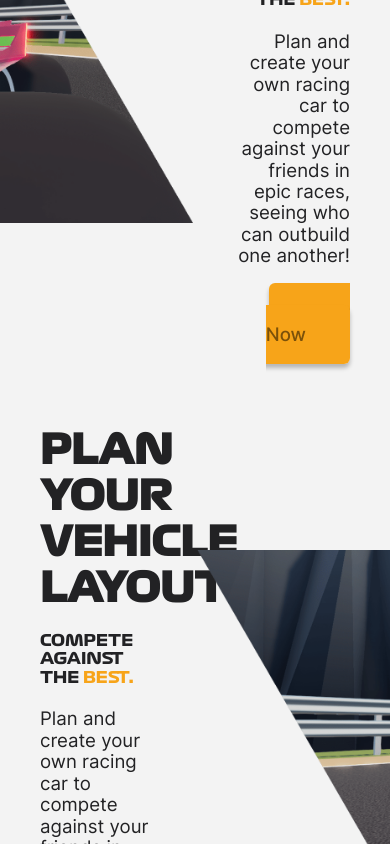
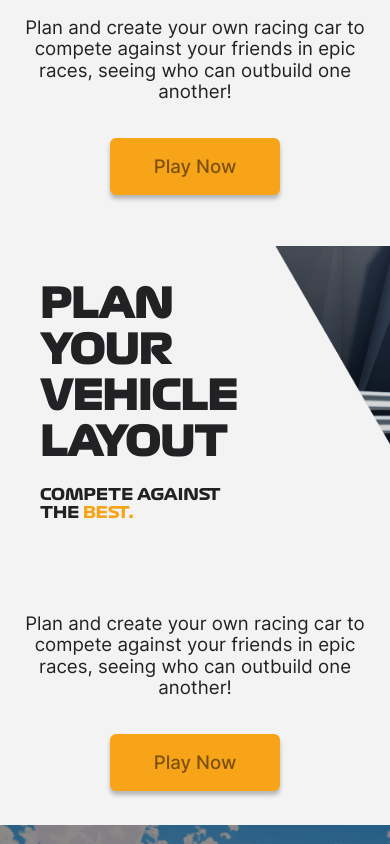
Before and after one commit to Pokang/backseat-champions-website, an Angular app: page / in a window 390 px wide. Shown: the part 3280-4124 px from the top of the page. Built offline with nearby package versions, Linux system fonts and the light colour scheme.

Commit message:
Slitbanners responsive

```diff
--- a/src/app/slitbanners/slitbanners.component.html
+++ b/src/app/slitbanners/slitbanners.component.html
@@ -4,19 +4,37 @@
         <div class="slittextcontainer toptext">
             <h2>RACE WITH YOUR FRIENDS</h2>
             <h4>COMPETE AGAINST THE <b>BEST.</b></h4>
-            <h3>Plan and create your own racing car to compete against your friends in epic races, seeing who can
-                outbuild one another!</h3>
-            <app-playbutton></app-playbutton>
+            <div class="textcontentdesk">
+                <h3>Plan and create your own racing car to compete against your friends in epic races, seeing who can
+                    outbuild one another!</h3>
+            </div>
+            <app-playbutton class="playbutdesk"></app-playbutton>
         </div>
+    </div>
+    <div class="textcontentmob">
+        <h3>Plan and create your own racing car to compete against your friends in epic races, seeing who can
+            outbuild one another!</h3>
+    </div>
+    <div class="playbutmob">
+        <app-playbutton class="playbutmob"></app-playbutton>
     </div>
     <div  data-aos="fade-left" data-aos-anchor-placement="center-bottom" class="slitbanner">
         <div class="slittextcontainer bottext">
             <h2>PLAN YOUR VEHICLE LAYOUT</h2>
             <h4>COMPETE AGAINST THE <b>BEST.</b></h4>
-            <h3>Plan and create your own racing car to compete against your friends in epic races, seeing who can
-                outbuild one another!</h3>
-            <app-playbutton></app-playbutton>
+            <div class="textcontentdesk">
+                <h3>Plan and create your own racing car to compete against your friends in epic races, seeing who can
+                    outbuild one another!</h3>
+            </div>
+            <app-playbutton class="playbutdesk"></app-playbutton>
         </div>
         <div class="slitbannerimage bot"></div>
     </div>
+    <div class="textcontentmob">
+        <h3>Plan and create your own racing car to compete against your friends in epic races, seeing who can
+            outbuild one another!</h3>
+    </div>
+    <div class="playbutmob">
+        <app-playbutton class="playbutmob"></app-playbutton>
+    </div>
 </div>
--- a/src/app/slitbanners/slitbanners.component.scss
+++ b/src/app/slitbanners/slitbanners.component.scss
@@ -19,13 +19,15 @@
                 font-size: 30pt;
             }
 
-            h3{
+            .textcontentdesk{
+                h3{
                 color: $darkbg;
                 font-family: InterRegular;
                 font-weight: 200;
                 font-size: 14pt;
                 margin-top: 10px;
                 margin-bottom: 35px;
+                }
             }
 
             h4{
@@ -64,5 +66,55 @@
             background-image: url(../../assets/slit2.png);
         }
     }
+    .textcontentmob{
+        display:none;
+        margin-top: 2vh;
+        h3{
+            color: $darkbg;
+            font-family: InterRegular;
+            font-weight: 200;
+            font-size: 14pt;
+            margin-top: 10px;
+            margin-bottom: 35px;
+            text-align: center;
+            padding: 0 20px 0 20px;
+        }
+    }
+    .playbutmob{
+        display: none;
+        align-items: center;
+        justify-content: center;
+        margin-bottom: 2vh;
+    }
 
 }
+
+@media (max-width: 1200px){
+
+    #slitbannercontainers{
+        margin-top: 0;
+        .slitbanner{
+            .slittextcontainer{
+                width: 50%;
+                .textcontentdesk{
+                    display: none;
+                }
+                .playbutdesk{
+                    display:none;
+                }
+            }
+            .slitbannerimage{
+                width: 50%;
+            }
+            .bot{
+                margin-top: 2vh;
+            }
+        }
+        .textcontentmob{
+            display: block;
+        }
+        .playbutmob{
+            display: flex;
+        }
+    }
+}
```
